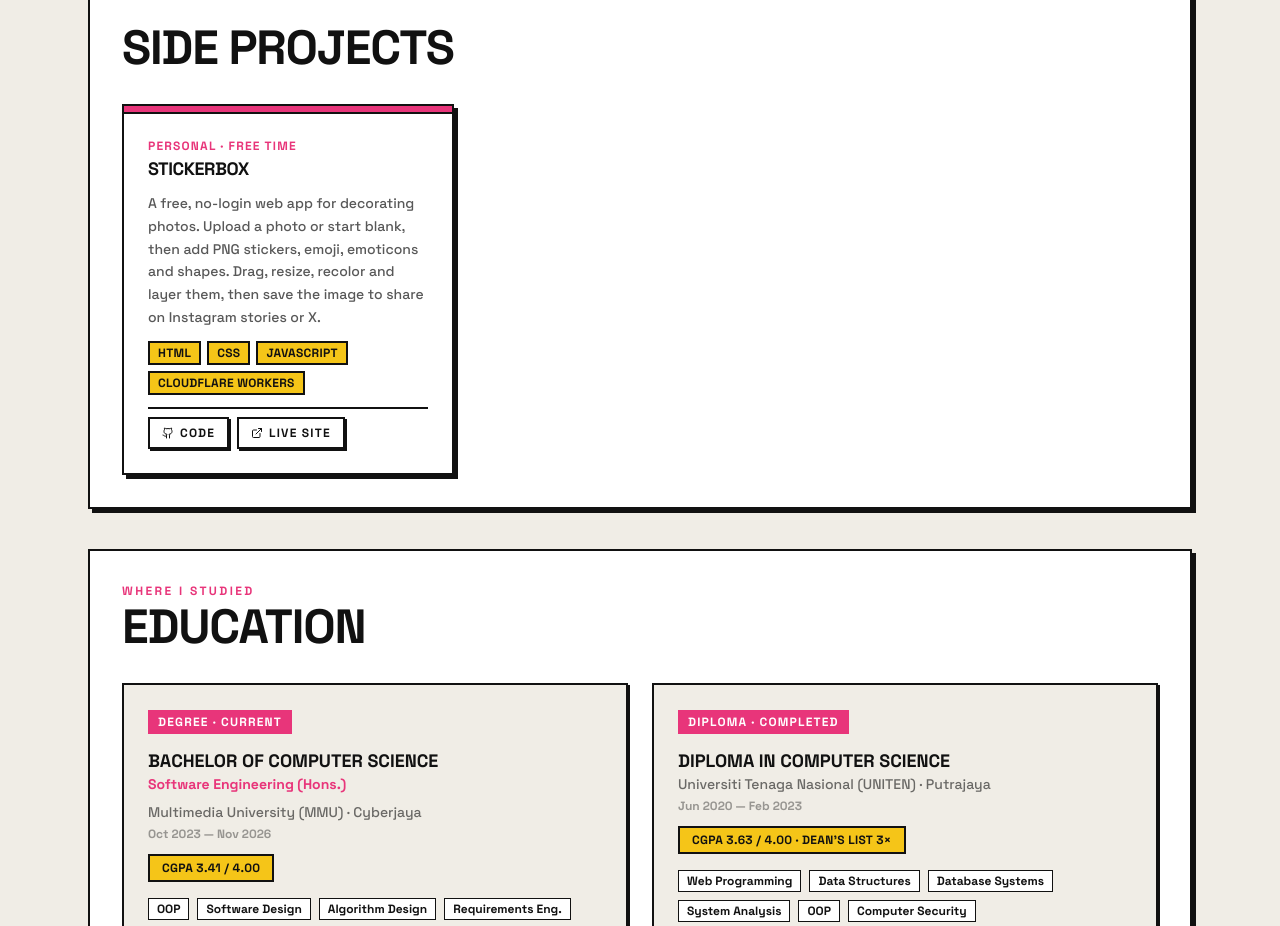
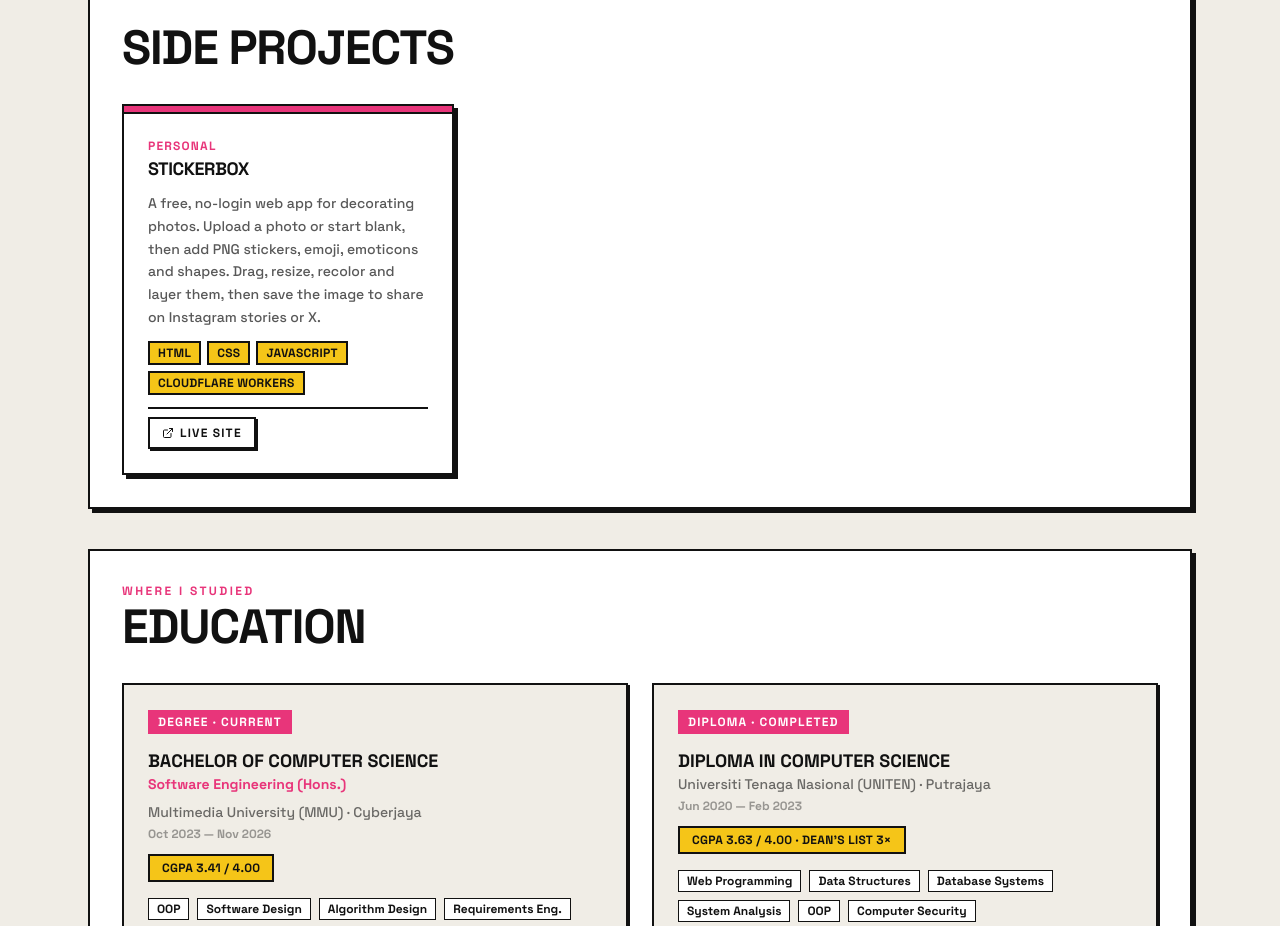
Before and after one commit to intanhbrh/portfolio, a React (Create React App) app: page / in a window 1280 px wide. Shown: the part 2420-3346 px from the top of the page. Built offline with nearby package versions, Linux system fonts and the light colour scheme.

Commit message:
Update SideProjects.jsx

```diff
--- a/src/components/SideProjects.jsx
+++ b/src/components/SideProjects.jsx
@@ -3,7 +3,7 @@ import { Github, ExternalLink } from "lucide-react";
 
 const sideProjects = [
   {
-    badge: "Personal · Free Time",
+    badge: "Personal ",
     title: "Stickerbox",
     desc: "A free, no-login web app for decorating photos. Upload a photo or start blank, then add PNG stickers, emoji, emoticons and shapes. Drag, resize, recolor and layer them, then save the image to share on Instagram stories or X.",
     tech: ["HTML", "CSS", "JavaScript", "Cloudflare Workers"],
@@ -49,7 +49,7 @@ export default function SideProjects() {
                   ))}
                 </div>
                 <div className="flex flex-wrap gap-2 pt-2 border-t-2 border-ink">
-                  {p.github && <LinkBtn href={p.github} icon={Github} label="Code" />}
+
                   {p.live && <LinkBtn href={p.live} icon={ExternalLink} label="Live Site" />}
                 </div>
               </div>
```
